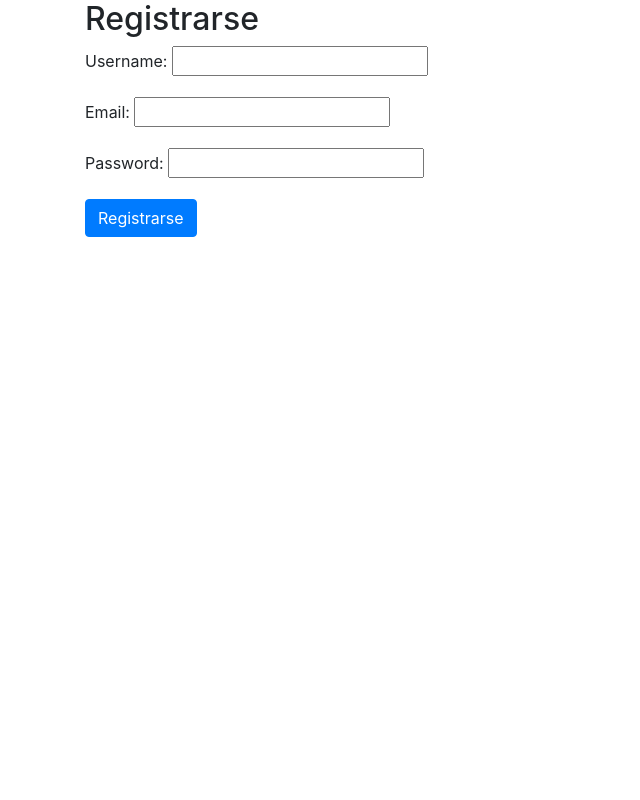
After one commit to AndresGan/StoreOnline, a Django app: page /usuarios/register in a window 1280 px wide. The commit adds this page. Shown: the whole page, without its empty margins (0-640 px from the left). Run offline with Django 4.2, Linux system fonts and the light colour scheme; some libraries are stand-ins or nearby versions.

Commit message:
creamos el register y una url para hacer logout

```diff
--- /dev/null
+++ b/StoreOnline/forms.py
@@ -0,0 +1,8 @@
+import email
+from tkinter.tix import Tree
+from django import forms
+
+class RegisterForm(forms.Form):
+    username = forms.CharField(required=True, min_length=4, max_length=50)
+    email = forms.EmailField(required=True)
+    password = forms.CharField(required=True)
--- a/StoreOnline/urls.py
+++ b/StoreOnline/urls.py
@@ -21,5 +21,7 @@ from StoreOnline import views
 urlpatterns = [
     path('',views.index, name='index'),
     path('usuarios/login', views.login_view, name = 'login'),
+    path('usuarios/logout', views.logout_view, name = 'logout'),
+    path('usuarios/register', views.register, name = 'register'),
     path('admin/', admin.site.urls),
 ]
--- a/StoreOnline/views.py
+++ b/StoreOnline/views.py
@@ -1,8 +1,13 @@
 from cmath import log
+from multiprocessing import context
+from django.contrib import messages
 from django.http import HttpResponse
 from django.shortcuts import render
 from django.contrib.auth import authenticate
 from django.contrib.auth import login
+from django.contrib.auth import logout
+from django.shortcuts import redirect
+from StoreOnline.forms import RegisterForm
 
 
 def index(request):
@@ -25,7 +30,20 @@ def login_view(request):
         user = authenticate(username=username, password=password)
         if user:
             login(request, user)
-            print("Usted me esta autenticando")
+            messages.success(request, 'Bienvido {}'.format(user.username))
+            return redirect('index')
         else:
-            print("usted es como pirata")
+            messages.error(request, 'Usuario o contraseña NO validos')
     return render(request, 'user/login.html', {})
+
+def logout_view(request):
+    logout(request)
+    messages.success(request, 'Sesion cerrada correctamente')
+    return redirect('login')
+
+def register(request):
+    form = RegisterForm()
+    context = {
+        'form' : form,
+    }
+    return render(request, 'user/register.html', context)
--- a/static/css/style.css
+++ b/static/css/style.css
@@ -1,3 +1,7 @@
 h1{
     color: red;
 }
+
+body{
+    background-image: url("../img/blanco.jpeg") ;
+}
--- /dev/null
+++ b/templates/user/register.html
@@ -0,0 +1,39 @@
+{% load static %}
+{% load bootstrap4 %}
+{% bootstrap_css %}
+{% bootstrap_javascript jquery='full'%}
+
+
+<!DOCTYPE html>
+<html lang="en">
+<head>
+    <meta charset="UTF-8">
+    <meta http-equiv="X-UA-Compatible" content="IE=edge">
+    <meta name="viewport" content="width=div, initial-scale=1.0">
+    <title>Document</title>
+</head>
+<body>
+    <div class="container">
+        <div class="row">
+            <div class="col">
+                <h2>Registrarse</h2>
+                <form method="post"> {% csrf_token %}
+                    <div class="form-group">
+                        {{form.username.label_tag}}
+                        {{form.username}}
+                    </div>
+                    <div class="form-group">
+                        {{form.email.label_tag}}
+                        {{form.email}}
+                    </div>
+                    <div class="form-group">
+                        {{form.password.label_tag}}
+                        {{form.password}}
+                    </div>
+                    <button class="btn btn-primary" type="submit">Registrarse</button>
+                </form>
+            </div>
+        </div>
+    </div>
+</body>
+</html>
```
Also changed, not shown: templates/index.html (+13 -1 lines), templates/user/login.html (+8 -0 lines).
